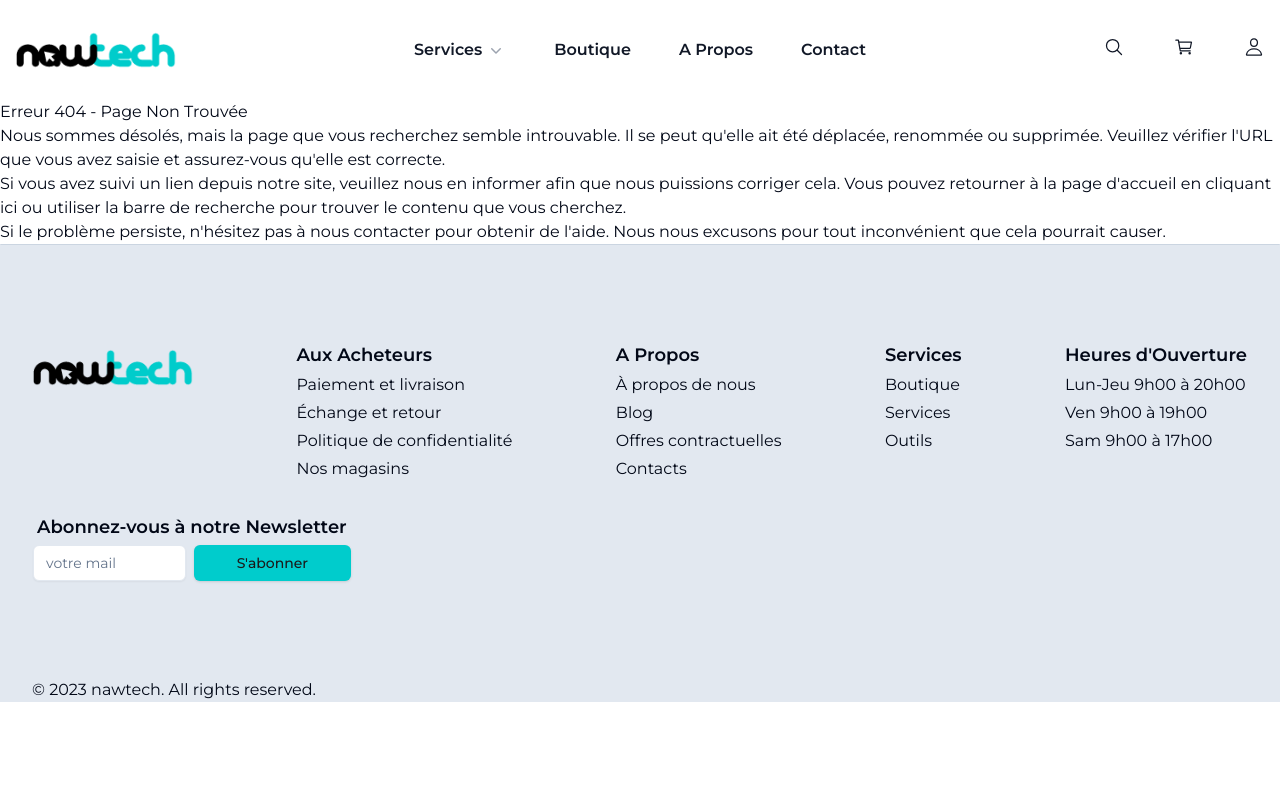
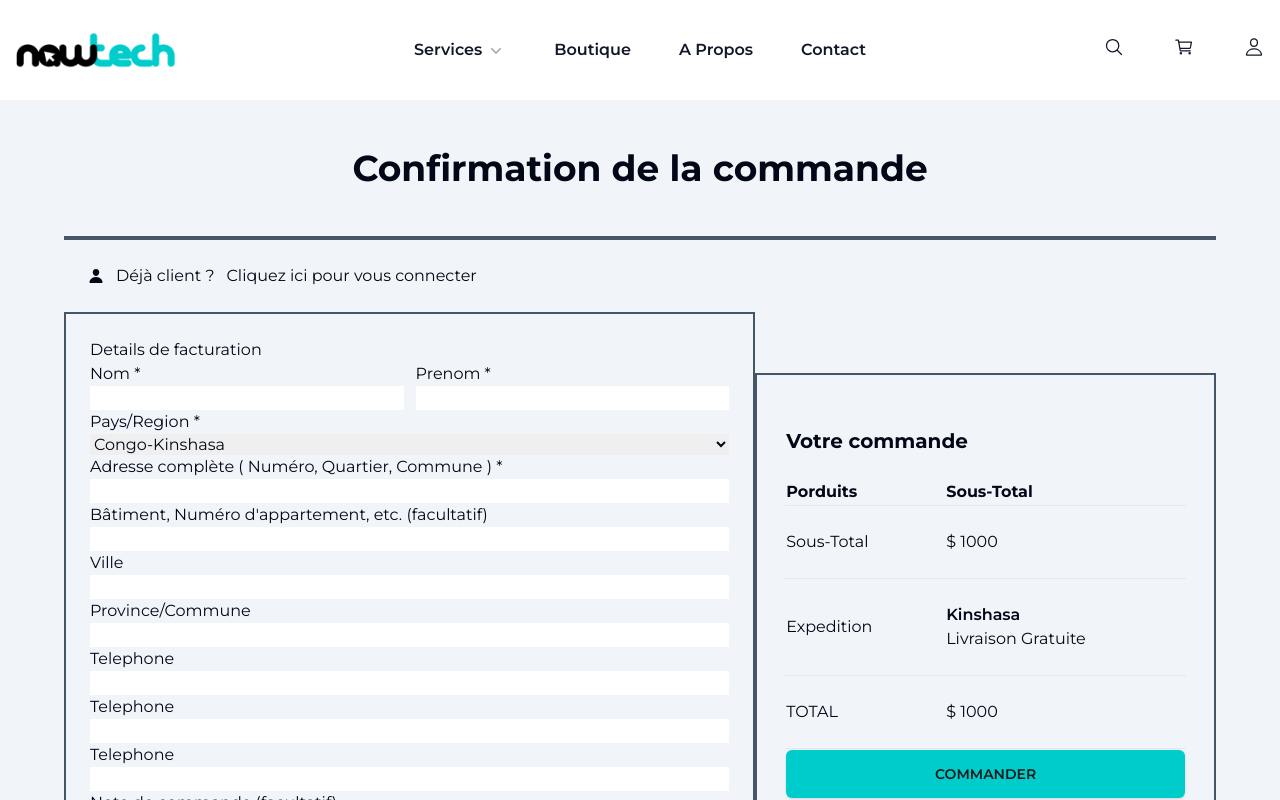
Before and after one commit to BlackJr-Git/e-commerce-shop, a React (Vite) app: page /checkout in a window 1280 px wide. Shown: the top 800 px of the page. Built offline with nearby package versions, Linux system fonts and the light colour scheme.

Commit message:
add checkout component

```diff
--- a/index.html
+++ b/index.html
@@ -4,12 +4,12 @@
     <meta charset="UTF-8" />
     <link rel="icon" type="image/svg+xml" href="/vite.svg" />
     <meta name="viewport" content="width=device-width, initial-scale=1.0" />
-    <title>Vite + React</title>
+    <title>Nawtech React</title>
   </head>
   <body>
     <div id="root"></div>
     <script type="module" src="/src/main.jsx"></script>
     <script type="module" src="https://unpkg.com/ionicons@7.1.0/dist/ionicons/ionicons.esm.js"></script>
-<script nomodule src="https://unpkg.com/ionicons@7.1.0/dist/ionicons/ionicons.js"></script>
+    <script nomodule src="https://unpkg.com/ionicons@7.1.0/dist/ionicons/ionicons.js"></script>
   </body>
 </html>
--- a/package.json
+++ b/package.json
@@ -19,6 +19,7 @@
     "embla-carousel-react": "^8.0.0-rc22",
     "react": "^18.2.0",
     "react-dom": "^18.2.0",
+    "react-hook-form": "^7.50.1",
     "react-router-dom": "^6.22.0",
     "tailwind-merge": "^2.2.1",
     "tailwindcss-animate": "^1.0.7",
--- a/src/components/footer/footer.jsx
+++ b/src/components/footer/footer.jsx
@@ -8,7 +8,7 @@ function Footer() {
     <section className="bg-slate-200 ">
       <footer className="max-w-7xl py-24 flex flex-wrap justify-between border border-t-slate-300 footer container gap-6">
         <Logo />
-        <ToTheBuyerLinks />
+        {/* <ToTheBuyerLinks /> */}
         <AboutLinks />
         <CatalogLinks />
         <WorkTime />
--- a/src/components/side-cart.jsx
+++ b/src/components/side-cart.jsx
@@ -1,9 +1,15 @@
+/* eslint-disable react/prop-types */
 import { Button } from "./ui/button";
 import { useStore } from "@/appStore";
 import { Link } from "react-router-dom";
 
 function SideCart({ className, handleClick }) {
   const { productsAddedToCart } = useStore();
+  // console.log(productsAddedToCart);
+  let totalPrice = 0
+  productsAddedToCart.forEach(product => {
+    totalPrice = totalPrice + product.price
+  });
   return (
     <div className={className}>
       {productsAddedToCart != [] ? (
@@ -25,7 +31,7 @@ function SideCart({ className, handleClick }) {
           </div>
 
           <div className="h-14 border-t border-slate-200 px-3 flex items-center justify-between">
-            <p className="font-semibold">Sous-total : </p> <p>$ 1239</p>
+            <p className="font-semibold">Sous-total : </p> <p>$ {totalPrice} </p>
           </div>
 
           <div className="flex flex-col items-center justify-center gap-3 border-t border-slate-200 py-3">
--- a/src/components/single-product-card.jsx
+++ b/src/components/single-product-card.jsx
@@ -1,24 +1,30 @@
 import { useState } from "react";
 import { Button } from "./ui/button";
+import { useStore } from "@/appStore";
 
 function SingleProductCard({ product }) {
+  const { productsAddedToCart, updateCart } = useStore();
+
+  function addToCart() {
+    const newCart = [...productsAddedToCart, product];
+    updateCart(newCart);
+  }
   const [numberOfProduct, setNumberOfProduct] = useState(1);
 
   function addNumberOfProduct(e) {
-    e.preventDefault()
-    setNumberOfProduct(numberOfProduct + 1)
-    setTotalPrice(totalPrice + product.price )
+    e.preventDefault();
+    setNumberOfProduct(numberOfProduct + 1);
+    setTotalPrice(totalPrice + product.price);
   }
   function removeNumberOfProduct(e) {
     if (numberOfProduct !== 1) {
-      e.preventDefault()
-      setNumberOfProduct(numberOfProduct - 1)
-      setTotalPrice(totalPrice - product.price )
+      e.preventDefault();
+      setNumberOfProduct(numberOfProduct - 1);
+      setTotalPrice(totalPrice - product.price);
     }
   }
 
-  const [totalPrice, setTotalPrice] = useState(product.price)
-
+  const [totalPrice, setTotalPrice] = useState(product.price);
 
   return (
     <div className="flex justify-center gap-6 py-12 max-w-7xl m-auto">
@@ -36,16 +42,25 @@ function SingleProductCard({ product }) {
         </div>
         <div className="flex items-center justify-start gap-6 py-6 mb-6 border-b border-solid border-slate-700">
           <div className="flex justify-start items-center border border-solid border-slate-700 w-fit">
-            <button className="bg-slate-200 border-r border-solid border-slate-700 px-3" onClick={removeNumberOfProduct}>
+            <button
+              className="bg-slate-200 border-r border-solid border-slate-700 px-3"
+              onClick={removeNumberOfProduct}
+            >
               -
             </button>
             <p className="bg-white px-4"> {numberOfProduct} </p>
-            <button className="bg-slate-200 border-l border-solid border-slate-700 px-3" onClick={addNumberOfProduct}>
+            <button
+              className="bg-slate-200 border-l border-solid border-slate-700 px-3"
+              onClick={addNumberOfProduct}
+            >
               +
             </button>
           </div>
           <div>
-            <Button className="w-50 font-bold text-lg px-10">
+            <Button
+              className="w-50 font-bold text-lg px-10"
+              onClick={addToCart}
+            >
               Ajouter au panier
             </Button>
           </div>
--- a/src/main.jsx
+++ b/src/main.jsx
@@ -5,7 +5,7 @@ import "./index.css";
 import "../app/globals.css";
 import { createBrowserRouter, RouterProvider } from "react-router-dom";
 import { Layout } from "./components/index.js";
-import { Home, Shop,Errors404 , SingleProduct,Cart } from "./pages/index.js";
+import { Home, Shop,Errors404 , SingleProduct,Cart,Checkout } from "./pages/index.js";
 
 const router = createBrowserRouter([
   {
@@ -29,6 +29,10 @@ const router = createBrowserRouter([
         element: <Cart />,
       },
       {
+        path: "/checkout",
+        element: <Checkout />,
+      },
+      {
         path: "*",
         element: <Errors404 />,
       },
--- a/src/pages/cart.jsx
+++ b/src/pages/cart.jsx
@@ -1,4 +1,6 @@
+/* eslint-disable react/prop-types */
 import { Button } from "@/components/ui/button";
+import { useStore } from "@/appStore";
 import { useState } from "react";
 
 function Cart() {
@@ -7,6 +9,12 @@ function Cart() {
       <div className="max-w-7xl m-auto ">
         <h1 className="text-4xl text-center font-bold py-12">Panier</h1>
         <CartTable />
+        <div className="w-full flex items-center justify-center max-w-6xl m-auto">
+          <div className="w-2/4"></div>
+          <div className="w-2/4">
+            <TotalCart />
+          </div>
+        </div>
       </div>
     </main>
   );
@@ -15,21 +23,7 @@ function Cart() {
 export default Cart;
 
 function CartTable() {
-  // const [numberOfProduct, setNumberOfProduct] = useState(1);
-  // const [totalPrice, setTotalPrice] = useState(100)
-
-  // function addNumberOfProduct(e) {
-  //   e.preventDefault()
-  //   setNumberOfProduct(numberOfProduct + 1)
-  //   setTotalPrice(totalPrice + product.price )
-  // }
-  // function removeNumberOfProduct(e) {
-  //   if (numberOfProduct !== 1) {
-  //     e.preventDefault()
-  //     setNumberOfProduct(numberOfProduct - 1)
-  //     setTotalPrice(totalPrice - product.price )
-  //   }
-  // }
+  const { productsAddedToCart } = useStore();
   return (
     <div className="py-12">
       <table className="max-w-6xl w-full m-auto ">
@@ -43,17 +37,23 @@ function CartTable() {
           </tr>
         </thead>
         <tbody className="border border-slate-200 ">
-          <CartProduct />
+          {productsAddedToCart.map((product) => (
+            <CartProduct product={product} key={product.ID} />
+          ))}
         </tbody>
         <tfoot>
           <tr className="border border-slate-200 text-left ">
-            <td></td>
-            <td className="p-2 flex">
-              <input type="text" /> <Button>APPLIQUER UN CODE PROMO</Button>
+
+            <td colSpan={"2"} className="p-2 flex items-center gap-3">
+              <input
+                className="border border-slate-200 p-2 rounded-lg"
+                placeholder="code promo"
+                type="text"
+              />
+              <Button className="font-semibold">APPLIQUER UN CODE PROMO</Button>
             </td>
-            <td></td>
-            <td className="p-2 text-right">
-              <Button>METTRE A JOUR LE PANIER</Button>{" "}
+            <td colSpan={"2"} className="p-2 text-right">
+              <Button className="font-semibold">METTRE A JOUR LE PANIER</Button>{" "}
             </td>
           </tr>
         </tfoot>
@@ -62,12 +62,16 @@ function CartTable() {
   );
 }
 
-function CartProduct(params) {
-  return(
+function CartProduct({ product }) {
+  return (
     <tr className="border border-slate-200 text-left ">
-            <td className="p-2">Poids</td>
-            <td className="p-2"> Iphone 11 pro </td>
-            <td className="p-2">$ 450</td>
+      <td className="p-2 flex items-center gap-4 text-2xl text-slate-400">
+        {" "}
+        <ion-icon name="close-circle-outline"></ion-icon>
+        <img className="w-24" src={product.images} alt="" />{" "}
+      </td>
+      <td className="p-2"> {product.name} </td>
+      <td className="p-2">$ {product.price} </td>
       <td className="p-2">
         <div className="flex justify-start items-center border border-solid border-slate-700 w-fit">
           <button
@@ -85,7 +89,47 @@ function CartProduct(params) {
           </button>
         </div>
       </td>
-            <td className="p-2">$ 450</td>
+      <td className="p-2">$ {product.price}</td>
     </tr>
-  )
+  );
 }
+
+function TotalCart() {
+
+  const { productsAddedToCart } = useStore();
+  // const [totalPrice , setTotalPrice ] = useState(0)
+  let totalPrice = 0
+  productsAddedToCart.forEach(product => {
+    totalPrice = totalPrice + product.price
+  });
+
+  return (
+    <div className="max-w-6xl m-auto p-7 border border-slate-200 mb-6">
+      <table className="w-full h-96">
+        <thead className="w-full text-2xl font-bold border-b border-slate-200">
+          <td colSpan={"2"}>Panier Total</td>
+        </thead>
+        <tbody>
+          <tr className="border-b border-slate-200 ">
+            <td className="w-40">Sous-Total</td>
+            <td className="">$ {totalPrice} </td>
+          </tr>
+          <tr className="border-b border-slate-200">
+            <td>Expedition</td>
+            <td className="">
+              <tr className="font-semibold">Kinshasa</tr>
+              <tr>Livraison Gratuite</tr>
+            </td>
+          </tr>
+          <tr className="border-b border-slate-200">
+            <td>TOTAL</td>
+            <td>$ {totalPrice}</td>
+          </tr>
+        </tbody>
+        <tfoot>
+          <td colSpan={"2"}><Button className="font-semibold w-full p-6">COMMANDER</Button></td>
+        </tfoot>
+      </table>
+    </div>
+  );
+}
--- /dev/null
+++ b/src/pages/checkout.jsx
@@ -0,0 +1,120 @@
+import { Link } from "react-router-dom";
+import { Button } from "@/components/ui/button";
+
+function Checkout() {
+  return (
+    <main className="bg-slate-100">
+      <div className="max-w-6xl m-auto">
+        <h1 className="text-4xl text-center font-bold py-12">
+          Confirmation de la commande
+        </h1>
+        <div className="flex items-center gap-3 p-6 border-t-4 border-slate-600">
+          <ion-icon name="person"></ion-icon>
+          <p>Déjà client ?</p>{" "}
+          <Link to={"./"}>Cliquez ici pour vous connecter</Link>
+        </div>
+
+        <div className="flex items-center justify-center">
+          <div className="border-2 border-slate-600  w-3/5 p-6">
+            <h2>Details de facturation</h2>
+            <form>
+                <div className="flex justify-between gap-3">
+                    <div className="flex flex-col w-1/2">
+                        <label htmlFor="name">Nom *</label>
+                        <input type="text" name="name"/>
+                    </div>
+                    <div className="flex flex-col w-1/2">
+                        <label htmlFor="first-name">Prenom *</label>
+                        <input type="text" name="first-name"/>
+                    </div>
+                </div>
+                <div className="flex flex-col">
+                    <label htmlFor="country">Pays/Region *</label>
+                    <select name="country" id="">
+                        <option value="Congo-Kinshasa">Congo-Kinshasa</option>
+                        <option value="Congo-Brazzaville">Congo-Brazzaville</option>
+                    </select>
+                </div>
+
+                <div className="flex flex-col">
+                    <label htmlFor="adress">Adresse complète ( Numéro, Quartier, Commune )  *</label>
+                    <input type="text" name="adress" />
+                </div>
+
+                <div className="flex flex-col">
+                    <label htmlFor="adress-2">Bâtiment, Numéro d'appartement, etc. (facultatif)</label>
+                    <input type="text" name="adress-2" />
+                </div>
+
+                <div className="flex flex-col">
+                    <label htmlFor="city">Ville</label>
+                    <input type="text" name="city" />
+                </div>
+
+                <div className="flex flex-col">
+                    <label htmlFor="township">Province/Commune</label>
+                    <input type="text" name="township" />
+                </div>
+
+                <div className="flex flex-col">
+                    <label htmlFor="phone">Telephone</label>
+                    <input type="text" name="phone" />
+                </div>
+
+                <div className="flex flex-col">
+                    <label htmlFor="phone">Telephone</label>
+                    <input type="text" name="phone" />
+                </div>
+
+                <div className="flex flex-col">
+                    <label htmlFor="mail">Telephone</label>
+                    <input type="email" name="mail" />
+                </div>
+
+                <div className="flex flex-col">
+                    <label htmlFor="notes">Note de commande (facultatif) </label>
+                    <textarea name="notes" id="" cols="30" rows="3"></textarea>
+                </div>
+            </form>
+          </div>
+
+          <div className="border-2 border-slate-600 w-2/5">
+            <div className="max-w-6xl m-auto p-7 mb-6">
+              <table className="w-full ">
+                <thead className="w-full font-bold border-b border-slate-200">
+                  <td colSpan={"2"} className="py-6 text-xl">Votre commande </td>
+                  <tr>
+                    <td>Porduits</td>
+                    <td>Sous-Total</td>
+                  </tr>
+                </thead>
+                <tbody>
+                  <tr className="border-b border-slate-200 ">
+                    <td className="w-40 py-6">Sous-Total</td>
+                    <td className=" py-6">$ 1000 </td>
+                  </tr>
+                  <tr className="border-b border-slate-200">
+                    <td className="py-6">Expedition</td>
+                    <td className="py-6">
+                      <tr className="font-semibold">Kinshasa</tr>
+                      <tr>Livraison Gratuite</tr>
+                    </td>
+                  </tr>
+                  <tr className="border-b border-slate-200">
+                    <td className="py-6">TOTAL</td>
+                    <td className="py-6">$ 1000 </td>
+                  </tr>
+                </tbody>
+                <tfoot>
+                  <td colSpan={"2"}><Button className="font-semibold w-full p-6">COMMANDER</Button></td>
+                </tfoot>
+              </table>
+            </div>
+          </div>
+        </div>
+      </div>
+    </main>
+  );
+}
+
+export default Checkout;
--- a/src/pages/index.js
+++ b/src/pages/index.js
@@ -3,3 +3,4 @@ export { default as Shop } from "./shop";
 export { default as Errors404 } from "./404-Errors";
 export { default as SingleProduct } from "./single-product";
 export { default as Cart } from "./cart";
+export { default as Checkout } from "./checkout";
```
Also changed, not shown: src/utils/exemple.js (added), 1 other file (tests, documents, lock files or other folders). Lines whose indentation alone changed are shown as unchanged.
